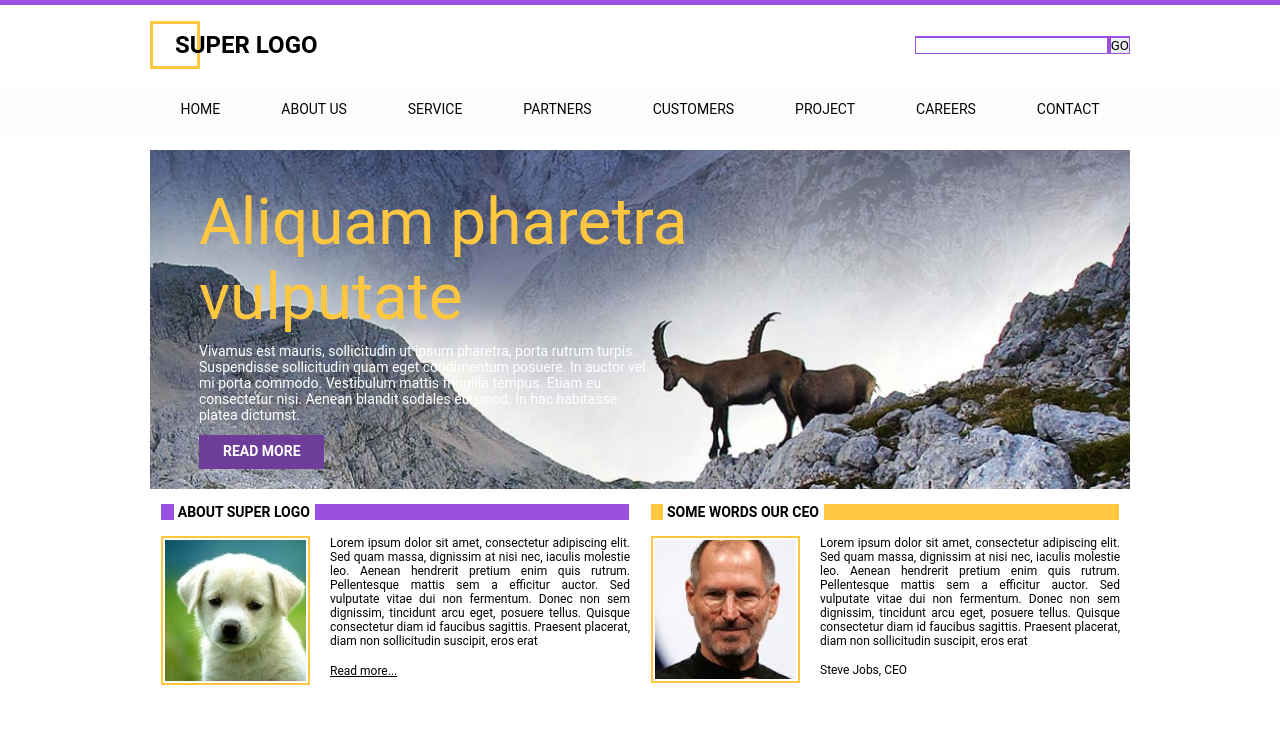
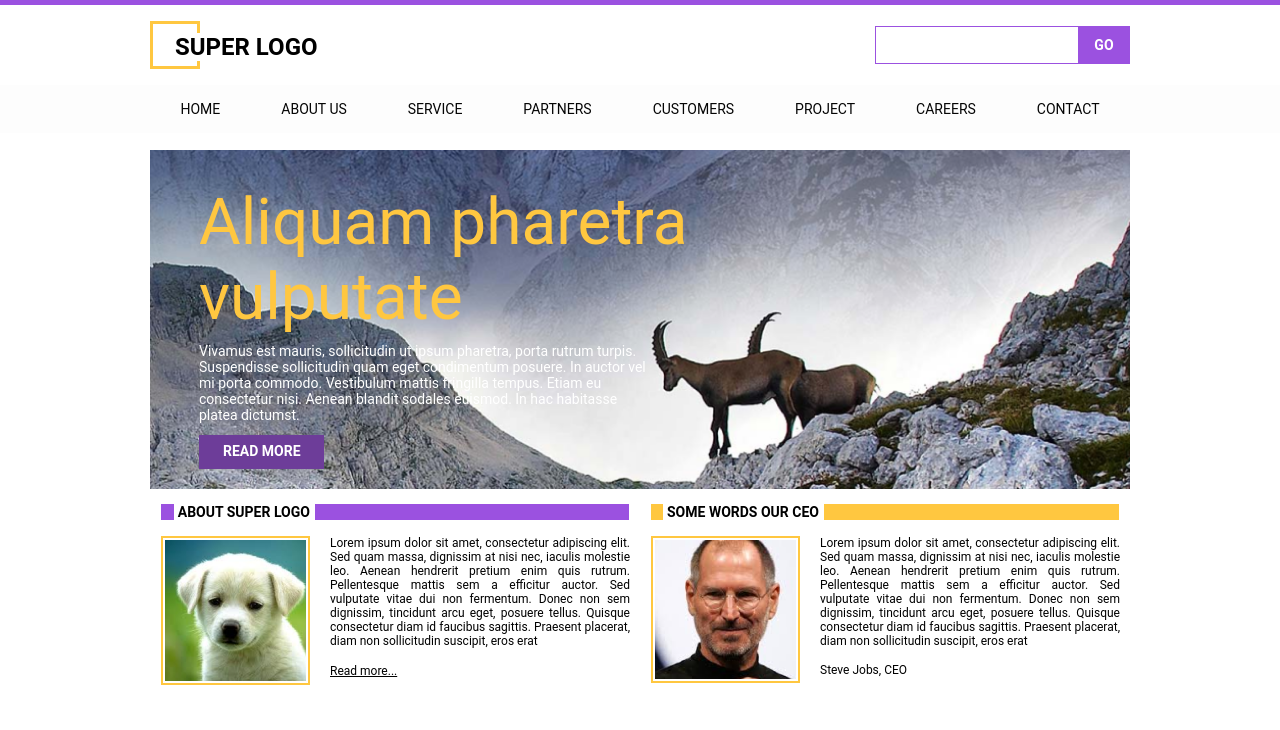
Before and after one commit to DKozobrod/task_front, a plain HTML site: page index.html in a window 1280 px wide. Shown: the top 730 px of the page. Drawn offline with Linux system fonts and the light colour scheme; files whose address does not match are found by name.

Commit message:
fix block head final

```diff
--- a/css/style.css
+++ b/css/style.css
@@ -26,14 +26,12 @@ body {
     overflow: hidden;
     display: flex;
     flex-direction: column;
-
 }
 
 .container {
     max-width: 980px;
     margin: 0px auto;
 }
-
 
 .header {
     background-color: #FFFFFF;
@@ -51,22 +49,52 @@ body {
 
 .header__logo {
     margin-left: 25px;
+    margin-top: 4px;
     font-style: normal;
     font-weight: bold;
     font-size: 24px;
     line-height: 28px;
     color: #000000;
+    background-color: #FFFFFF;
 }
 
-.header__go{
-    border: 1px solid #9B51E0;
-    background-color: #9B51E0;
-    font-weight: bold;
-    font-size: 14px;
-    line-height: 16px;
-    color: #FFFFFF;
+* {
+    box-sizing: border-box;
 }
 
+form.example input[type=text] {
+    padding: 10px;
+    font-size: 14px;
+    border: 1px solid #9B51E0;
+    float: left;
+    width: 80%;
+    background: #ffffff;
+}
+
+form.example button {
+    float: left;
+    width: 20%;
+    padding: 10px;
+    background: #9B51E0;
+    color: white;
+    font-size: 14px;
+    border: 1px solid #9B51E0;
+    border-left: none;
+    cursor: pointer;
+    font-weight: bold;
+}
+
+form.example button:hover {
+    background: #9B51E0;
+}
+
+form.example::after {
+    content: "";
+    clear: both;
+    display: table;
+}
+
+/* ----------------------- */
 
 .navigation {
     width: 100%;
@@ -203,7 +231,6 @@ li > a:hover {
 .posts__one, .posts__two, .posts__three, .posts__four {
     flex: 0 1 50%;
     margin-top: 15px;
-    /* padding: 0px 11px; */
 }
 
 .posts__pow  {
@@ -243,7 +270,6 @@ li > a:hover {
     text-decoration: underline;
 }
 
-
 /* ------------ */
 .service__row {
     display: flex;
@@ -279,7 +305,6 @@ li > a:hover {
     box-sizing: border-box;
 }
 
-
 .service__text {
     flex: 1 1 auto;
     padding: 0px 11px 0px 11px;
@@ -304,9 +329,7 @@ li > a:hover {
     text-decoration: underline;
 }
 
-
 /* ------------ */
-
 
 .clents__top {
     position: relative;
@@ -337,9 +360,6 @@ li > a:hover {
   padding-bottom: 19px;
 }
 
-
-
-
 .footer {
     background-color: #6D3D99;
 }
--- a/index.html
+++ b/index.html
@@ -13,16 +13,13 @@
 <hr class="wrapper">
 <div class="content">
     <div class="header">
-        <!-- ограничит ширину -->
         <div class="container">
             <div class="header__body">
                 <div class="header__logo">SUPER LOGO</div>
-                <div class="header__go">
-                    <form action="" method="get">
-                        <input name="s" placeholder="" type="search">
-                        <button type="submit">GO</button>
-                    </form>
-                </div>
+                <form class="example" action="GO">
+                    <input type="text" placeholder="" name="search2">
+                    <button type="submit">GO</button>
+                </form>
             </div>
         </div>
     </div>
```
